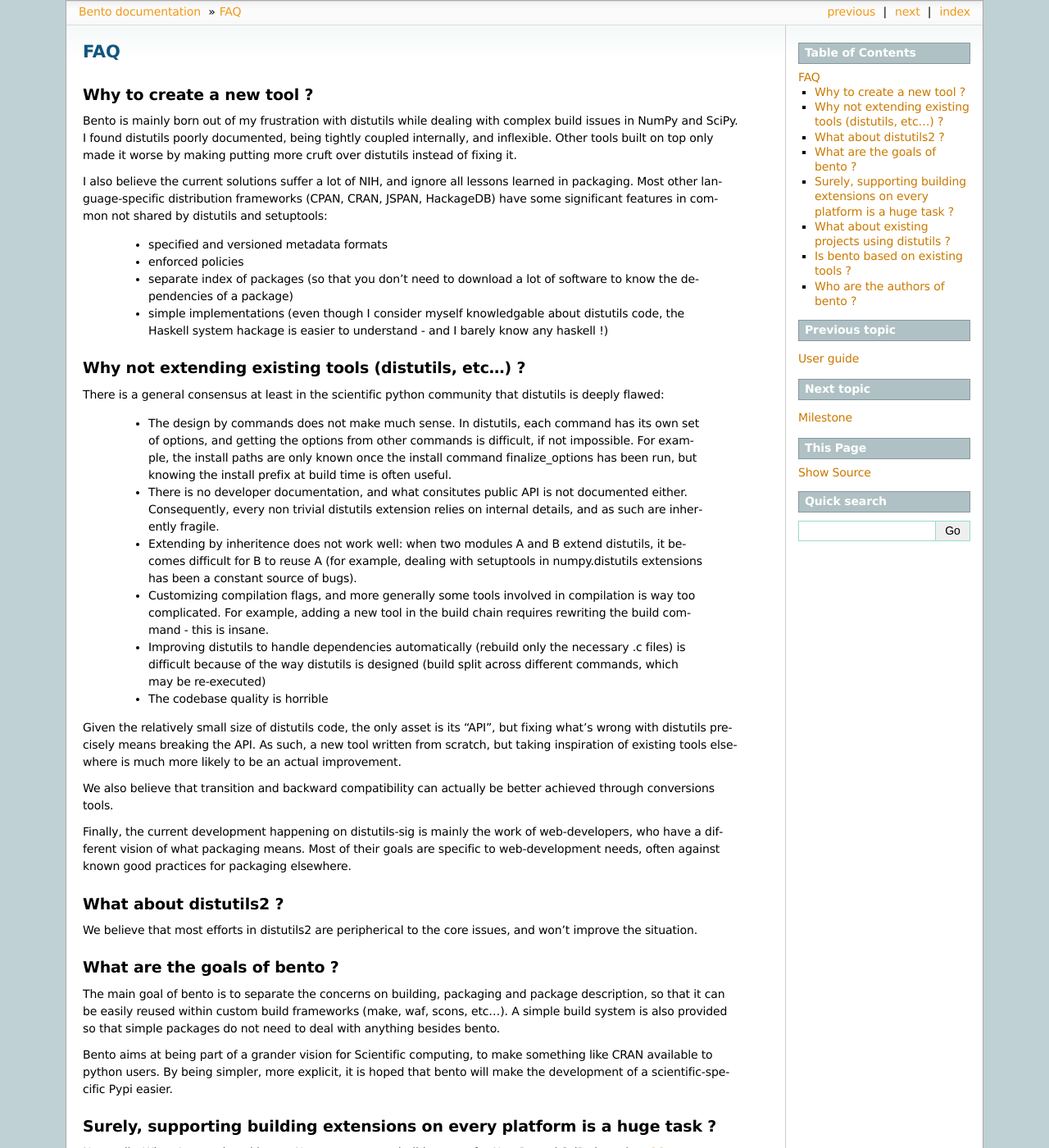
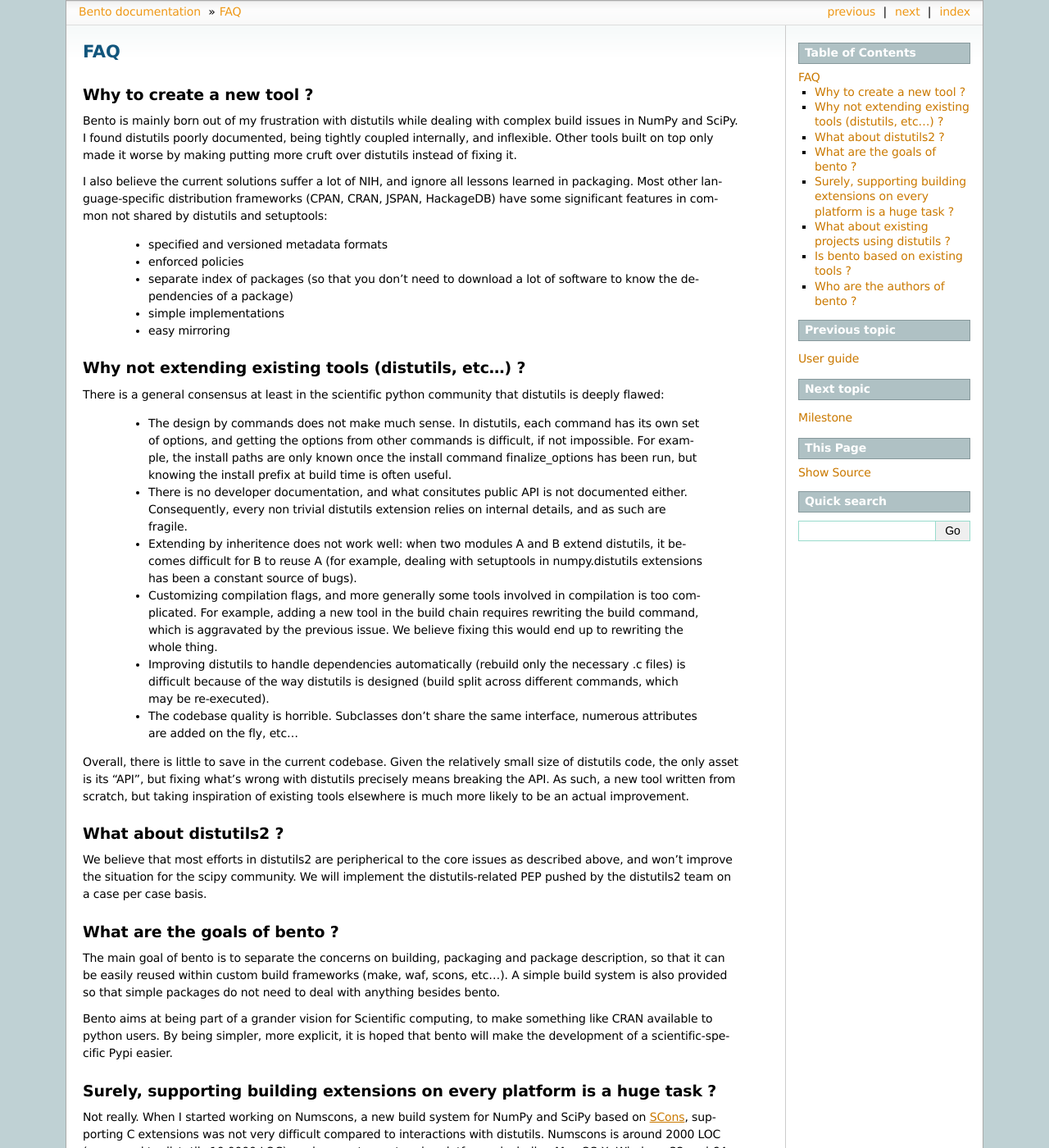
Before and after one commit to cournape/Bento, a Sphinx documentation site: the page built from doc/source/faq.rst, in a window 1280 px wide and 1400 px high. Shown: the whole window at 82% size. Built offline with Sphinx 7.4.7, drawn with Linux system fonts in a browser that asks for light colours; the version number could not be read and is left out.

Commit message:
DOC: improve faq + tweak language.

```diff
--- a/doc/source/faq.rst
+++ b/doc/source/faq.rst
@@ -19,9 +19,8 @@
     - enforced policies
     - separate index of packages (so that you don't need to download a lot
       of software to know the dependencies of a package)
-    - simple implementations (even though I consider myself knowledgable about
-      distutils code, the Haskell system hackage is easier to understand - and
-      I barely know any haskell !)
+    - simple implementations
+    - easy mirroring
 
 Why not extending existing tools (distutils, etc...) ?
 ======================================================
@@ -36,38 +35,36 @@
       but knowing the install prefix at build time is often useful.
     - There is no developer documentation, and what consitutes public API is
       not documented either. Consequently, every non trivial distutils
-      extension relies on internal details, and as such are inherently fragile.
+      extension relies on internal details, and as such are fragile.
     - Extending by inheritence does not work well: when two modules A and B
       extend distutils, it becomes difficult for B to reuse A (for example,
       dealing with setuptools in numpy.distutils extensions has been a constant
       source of bugs).
     - Customizing compilation flags, and more generally some tools involved in
-      compilation is way too complicated. For example, adding a new tool in the
-      build chain requires rewriting the build command - this is insane.
+      compilation is too complicated. For example, adding a new tool in the
+      build chain requires rewriting the build command, which is aggravated by
+      the previous issue. We believe fixing this would end up to rewriting the
+      whole thing.
     - Improving distutils to handle dependencies automatically (rebuild only
       the necessary .c files) is difficult because of the way distutils is
       designed (build split across different commands, which may be
-      re-executed)
-    - The codebase quality is horrible
+      re-executed).
+    - The codebase quality is horrible. Subclasses don't share the same
+      interface, numerous attributes are added on the fly, etc...
 
-Given the relatively small size of distutils code, the only asset is its "API",
-but fixing what's wrong with distutils precisely means breaking the API. As
-such, a new tool written from scratch, but taking inspiration of existing tools
-elsewhere is much more likely to be an actual improvement.
-
-We also believe that transition and backward compatibility can actually be
-better achieved through conversions tools.
-
-Finally, the current development happening on distutils-sig is mainly the work
-of web-developers, who have a different vision of what packaging means.  Most
-of their goals are specific to web-development needs, often against known good
-practices for packaging elsewhere.
+Overall, there is little to save in the current codebase.  Given the relatively
+small size of distutils code, the only asset is its "API", but fixing what's
+wrong with distutils precisely means breaking the API. As such, a new tool
+written from scratch, but taking inspiration of existing tools elsewhere is
+much more likely to be an actual improvement.
 
 What about distutils2 ?
 =======================
 
-We believe that most efforts in distutils2 are peripherical to the core issues,
-and won't improve the situation.
+We believe that most efforts in distutils2 are peripherical to the core issues
+as described above, and won't improve the situation for the scipy community. We
+will implement the distutils-related PEP pushed by the distutils2 team on a
+case per case basis.
 
 What are the goals of bento ?
 =============================
```
